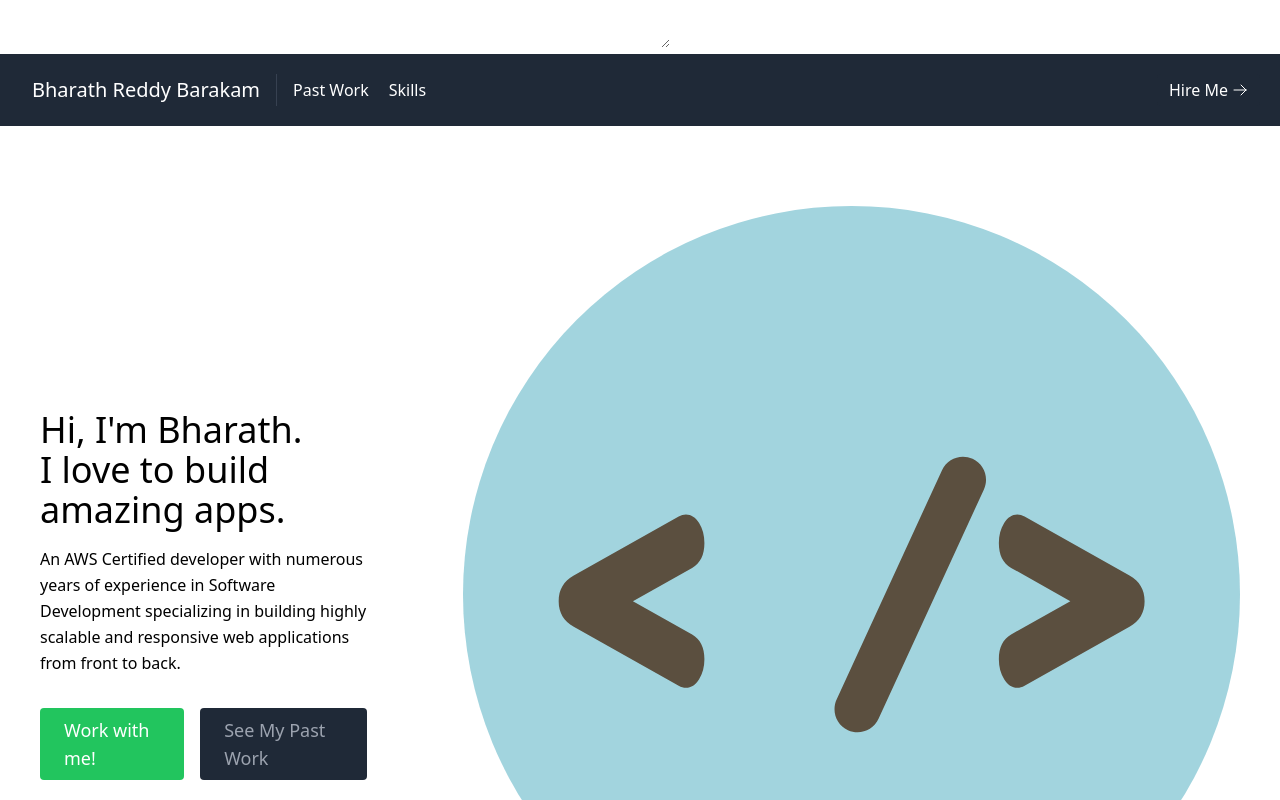
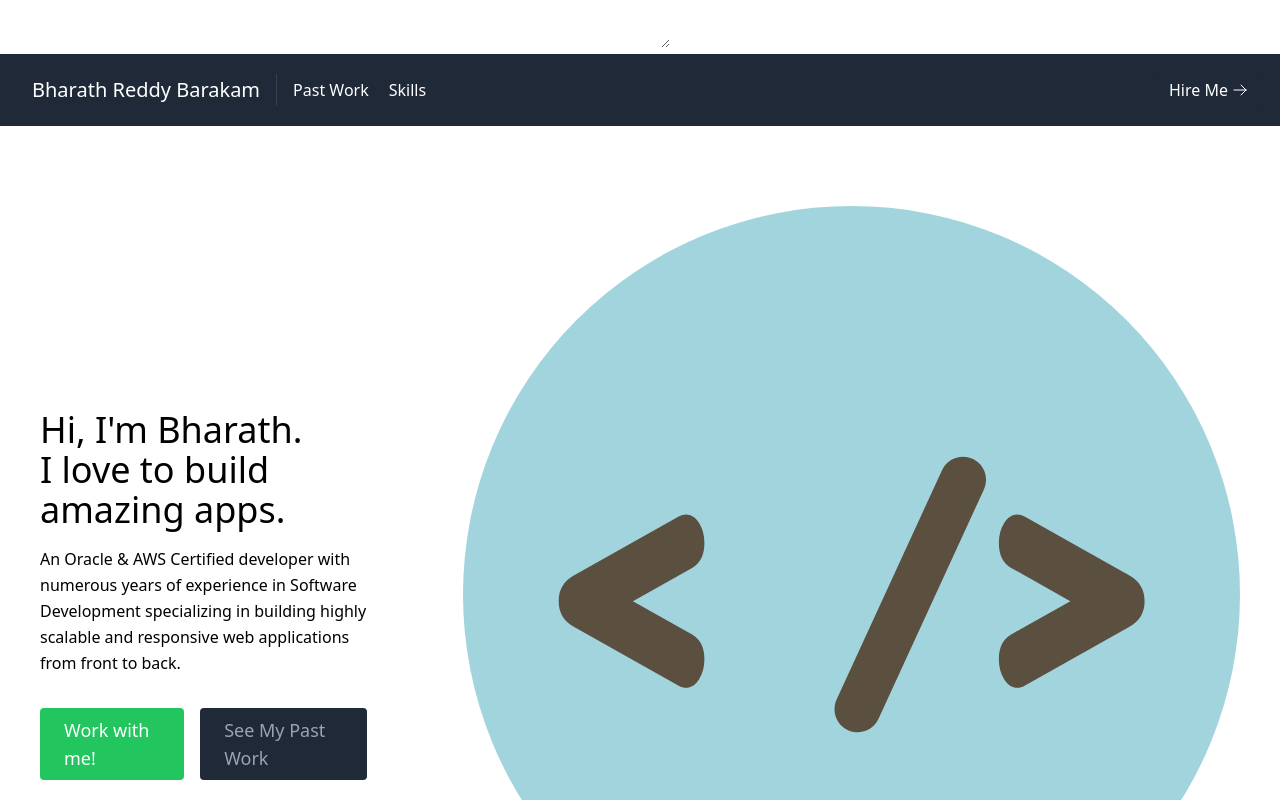
Before and after one commit to BharathR8/Sample-Portfolio, a React (Create React App) app: page / in a window 1280 px wide. Shown: the top 800 px of the page. Built offline with nearby package versions, Linux system fonts and the light colour scheme.

Commit message:
Modified About and Contact Section

```diff
--- a/src/components/about.js
+++ b/src/components/about.js
@@ -10,7 +10,7 @@ export default function About() {
                         <br className="hidden lg:inline-block" /> I love to build amazing apps.
                     </h1>
                     <p className="mb-8 leading-relaxed">
-                        An AWS Certified developer with numerous years of experience in Software Development specializing in building highly scalable and responsive web applications from front to back.
+                        An Oracle & AWS Certified developer with numerous years of experience in Software Development specializing in building highly scalable and responsive web applications from front to back.
                     </p>
                     <div className="flex justify-center">
                         <a
--- a/src/components/contact.js
+++ b/src/components/contact.js
@@ -31,7 +31,7 @@ export default function Contact() {
                 <div className="lg:w-2/3 md:w-1/2 bg-gray-900 rounded-lg overflow-hidden sm:mr-10 p-10 flex items-end justify-start relative">
                     <iframe
                       title="Google address"
-                      src="https://www.google.com/mqps/embed/v1/place?q=97+warren+st+new+york+city&key=AIzaSyBFw0Qbyq9zTFTd-tUY66dZWTgaQzuU17R8"
+                      src="https://www.google.com/maps/embed/v1/place?q=4181+129thPL+SE+Bellevue+city&key=AIzaSyD5HHhdug4HZoVqtl7Zbt1dGUBOYXQhKPs"
                     />
                     <div className="bg-gray-900 relative flex flex-wrap py-6 rounded shadow-md">
                         <div className="lg:w-1/2 px-6">
```
Also changed, not shown: 1 other file (tests, documents, lock files or other folders).
